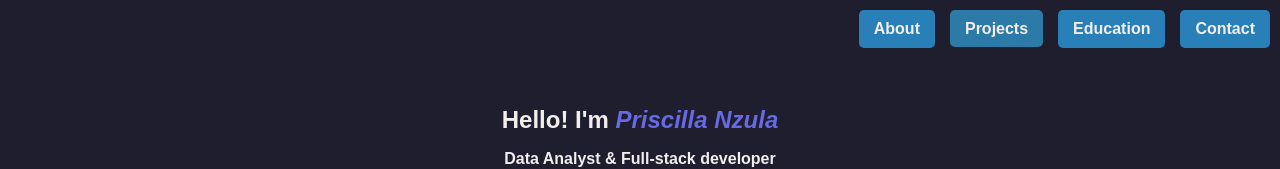
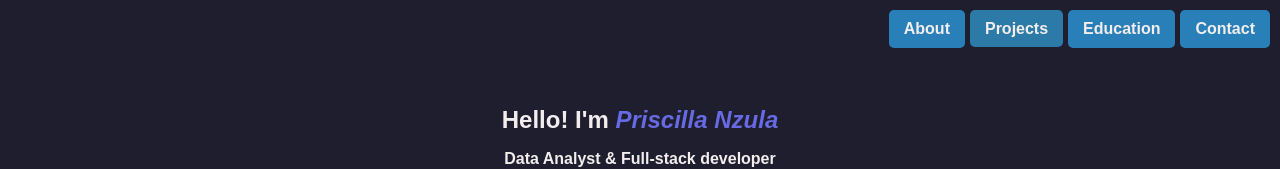
Before and after one commit to priscillanzula/portfolio, a plain HTML site: page index.html in a window 1280 px wide. Shown: the top 169 px of the page. Drawn offline with Linux system fonts and the light colour scheme.

Commit message:
my portfolio

```diff
--- a/CSS/stylesheet.css
+++ b/CSS/stylesheet.css
@@ -107,7 +107,7 @@ nav {
     flex-direction: row;
     align-items: center;
     justify-content: center;
-    gap: 15px;
+    gap: 5px;
 }
 
 nav a {
```
